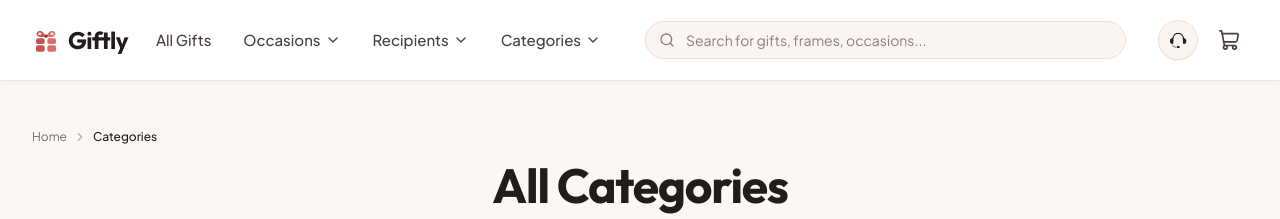
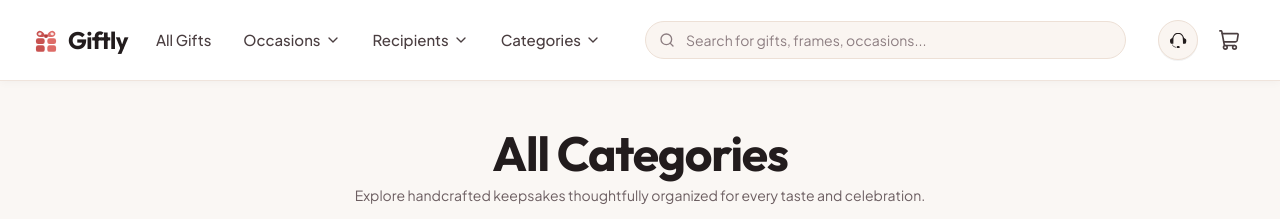
Before and after one commit to ShaikYakoub/md-gifts, a Next.js app: page /categories in a window 1280 px wide. Shown: the top 219 px of the page. Built offline with nearby package versions, Linux system fonts and the light colour scheme.

Commit message:
refactor(ui): remove breadcrumb navigation across the entire website

```diff
--- a/src/app/categories/page.tsx
+++ b/src/app/categories/page.tsx
@@ -1,7 +1,5 @@
 import React from "react";
 import type { Metadata } from "next";
-import Link from "next/link";
-import { ChevronRight } from "lucide-react";
 import { SiteLayout } from "@/components/layout/SiteLayout";
 import { CategoriesClientView } from "@/components/catalog/CategoriesClientView";
 
@@ -18,14 +16,6 @@ export default function CategoriesPage() {
   return (
     <SiteLayout>
       <div className="pt-6 pb-28 sm:py-12 max-w-7xl mx-auto px-4 sm:px-6 lg:px-8">
-        {/* Breadcrumb */}
-        <nav className="flex items-center gap-1.5 text-xs text-[#7A6D70] mb-4" aria-label="Breadcrumb">
-          <Link href="/" className="hover:text-[#C85250] transition-colors">
-            Home
-          </Link>
-          <ChevronRight className="w-3.5 h-3.5 text-[#B8ACA9]" />
-          <span className="text-[#221C1D] font-medium">Categories</span>
-        </nav>
 
         {/* Header */}
         <div className="mb-10 text-center max-w-xl mx-auto">
--- a/src/app/policies/page.tsx
+++ b/src/app/policies/page.tsx
@@ -1,7 +1,6 @@
 import React from "react";
 import type { Metadata } from "next";
-import Link from "next/link";
-import { ChevronRight, ShieldCheck, Truck, RefreshCw, FileText, MessageCircle } from "lucide-react";
+import { ShieldCheck, Truck, RefreshCw, FileText, MessageCircle } from "lucide-react";
 import { SiteLayout } from "@/components/layout/SiteLayout";
 
 export const metadata: Metadata = {
@@ -16,14 +15,6 @@ export default function PoliciesPage() {
   return (
     <SiteLayout>
       <div className="pt-6 pb-28 sm:py-12 max-w-4xl mx-auto px-4 sm:px-6 lg:px-8">
-        {/* Breadcrumb */}
-        <nav className="flex items-center gap-1.5 text-xs text-[#7A6D70] mb-6" aria-label="Breadcrumb">
-          <Link href="/" className="hover:text-[#C85250] transition-colors">
-            Home
-          </Link>
-          <ChevronRight className="w-3.5 h-3.5 text-[#B8ACA9]" />
-          <span className="text-[#221C1D] font-medium">Terms & Policies</span>
-        </nav>
 
         {/* Page Header */}
         <div className="pb-6 border-b border-[#EFE4DC] mb-8">
--- a/src/components/informational/InfoPageLayout.tsx
+++ b/src/components/informational/InfoPageLayout.tsx
@@ -12,7 +12,7 @@ interface NavItem {
 interface InfoPageLayoutProps {
   title: string;
   subtitle?: string;
-  breadcrumbLabel: string;
+  breadcrumbLabel?: string;
   navItems?: NavItem[];
   children: React.ReactNode;
 }
@@ -29,14 +29,6 @@ export function InfoPageLayout({
   return (
     <SiteLayout>
       <div className={`pt-6 pb-28 sm:py-12 mx-auto px-4 sm:px-6 lg:px-8 ${hasNav ? "max-w-7xl" : "max-w-4xl"}`}>
-        {/* Breadcrumb */}
-        <nav className="flex items-center gap-1.5 text-xs text-[#7A6D70] mb-6" aria-label="Breadcrumb">
-          <Link href="/" className="hover:text-[#C85250] transition-colors">
-            Home
-          </Link>
-          <ChevronRight className="w-3.5 h-3.5 text-[#B8ACA9]" />
-          <span className="text-[#221C1D] font-medium">{breadcrumbLabel}</span>
-        </nav>
 
         {hasNav ? (
           <div className="grid grid-cols-1 lg:grid-cols-12 gap-8 items-start">
--- a/src/components/search/SearchClient.tsx
+++ b/src/components/search/SearchClient.tsx
@@ -3,7 +3,7 @@
 import React, { useState, useMemo, useEffect } from "react";
 import { useRouter, useSearchParams } from "next/navigation";
 import Link from "next/link";
-import { Search as SearchIcon, X, ChevronRight } from "lucide-react";
+import { Search as SearchIcon, X } from "lucide-react";
 import { Product } from "@/types/catalog";
 import { ProductCard } from "@/components/catalog/ProductCard";
 import { ProductImage } from "@/components/ui/ProductImage";
@@ -91,14 +91,6 @@ export function SearchClient({ allProducts }: { allProducts: Product[] }) {
 
   return (
     <div className="pt-6 pb-28 sm:py-10 max-w-7xl mx-auto px-4 sm:px-6 lg:px-8">
-      {/* Breadcrumb */}
-      <nav className="flex items-center gap-1.5 text-xs text-[#7A6D70] mb-4" aria-label="Breadcrumb">
-        <Link href="/" className="hover:text-[#C85250] transition-colors">
-          Home
-        </Link>
-        <ChevronRight className="w-3.5 h-3.5 text-[#B8ACA9]" />
-        <span className="text-[#221C1D] font-medium">Search</span>
-      </nav>
 
       {/* Search Input Box */}
       <div className="max-w-2xl mx-auto mb-8">
```
